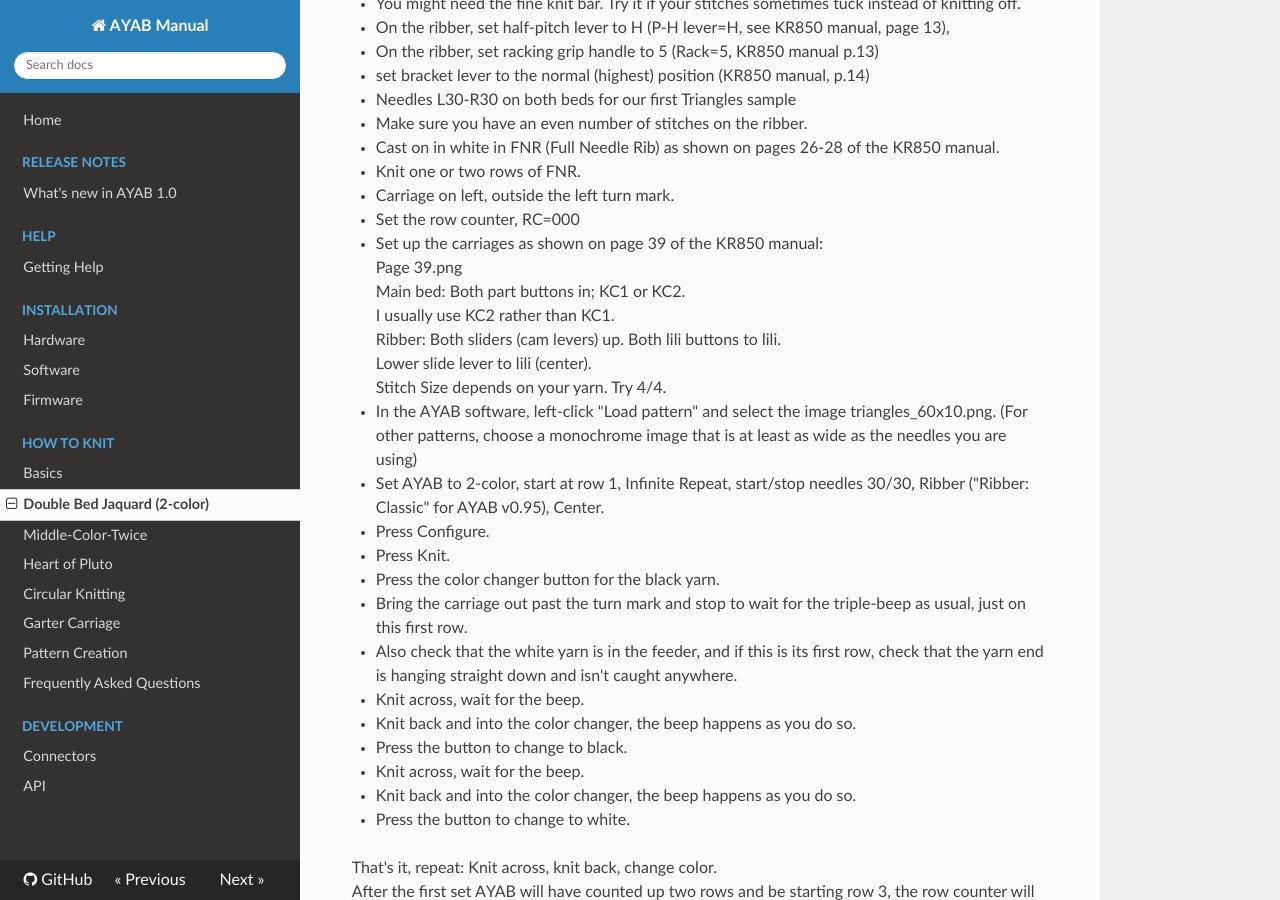
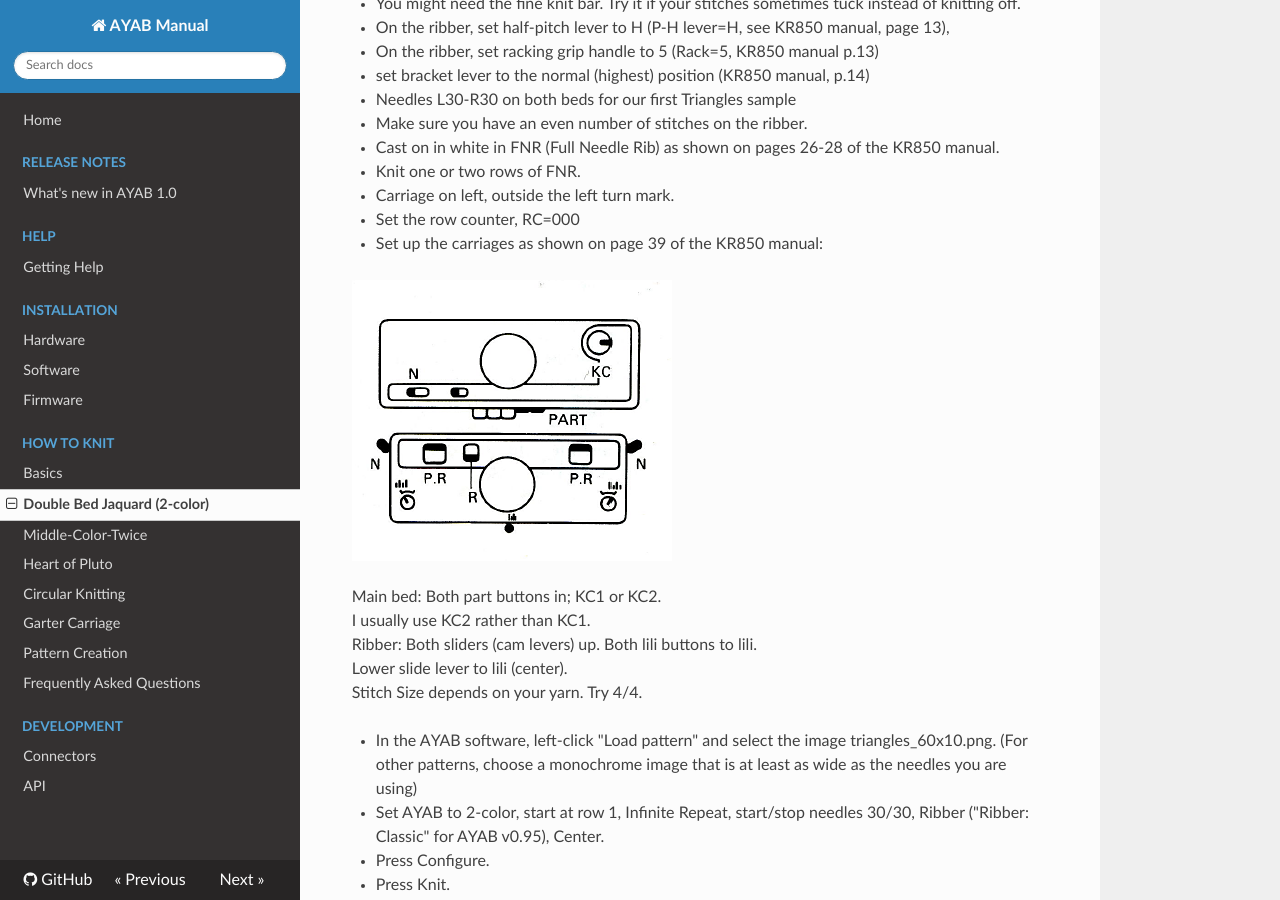
Before and after one commit to AllYarnsAreBeautiful/ayab-manual, an MkDocs documentation site: the page built from docs/how_to_knit/dbj_2-color.md, in a window 1280 px wide and 900 px high, scrolled down 2413 px. Built offline with MkDocs 1.6.1, drawn with Linux system fonts in a browser that asks for light colours; nearby versions of some CDN libraries.

Commit message:
fix links to authors homepage and to image

```diff
--- a/docs/how_to_knit/dbj_2-color.md
+++ b/docs/how_to_knit/dbj_2-color.md
@@ -58,7 +58,9 @@ it's doing.
 - Carriage on left, outside the left turn mark.
 - Set the row counter, RC=000
 - Set up the carriages as shown on page 39 of the KR850 manual:
-    Page 39.png
+
+  ![ ](img/dbj_2-color/Page_39.png)
+
   Main bed: Both part buttons in; KC1 or KC2.
   I usually use KC2 rather than KC1.
   Ribber: Both sliders (cam levers) up. Both lili buttons to lili.
@@ -268,7 +270,7 @@ Slide Lever         | IiIi           | IiIi           |
 
 
 This article is copied from [ravelry](https://www.ravelry.com/discuss/ayab/3714047/1-25)
-and modified by [DerAndere](https://it-by-derandere.blogspot.com/p/blog-page_46.html).
+and modified by [DerAndere](https://derandere.gitlab.io/).
 Thanks, Adrienne!
 Settings for alternative Jacquard variants were taken from
 [a blog post by "steel breeze"](http://machineknitting101.blogspot.com/2010/08/double-bed-jacquard-variations.html)
```
